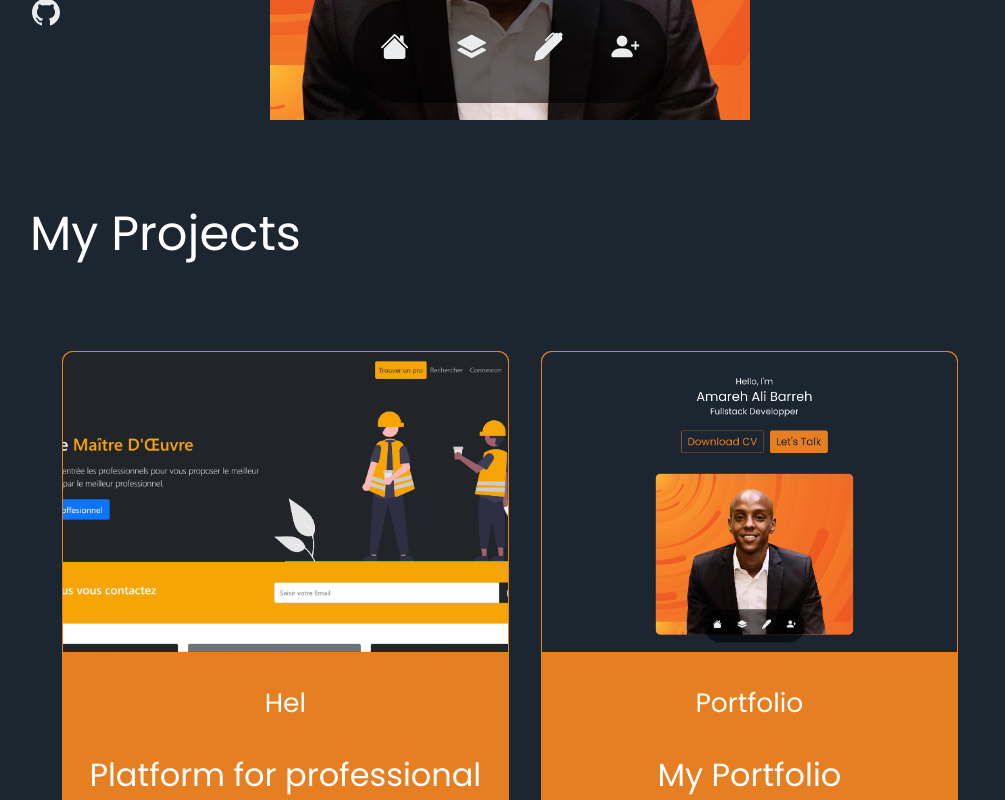
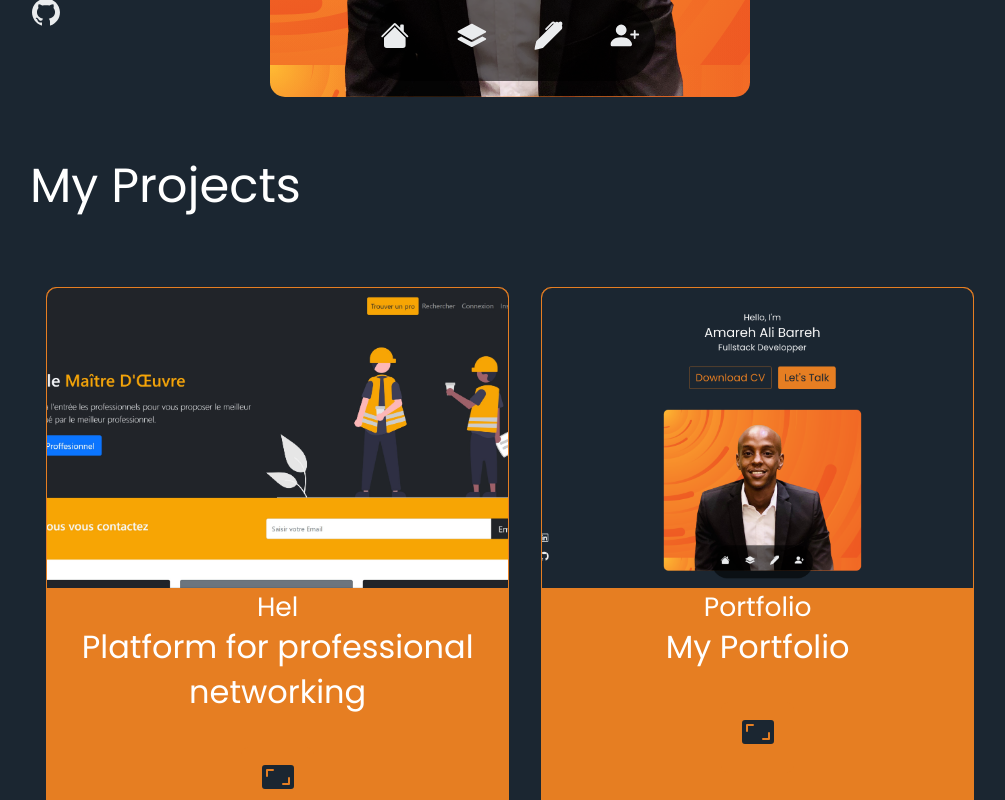
Before and after one commit to BigAma/Portfolio, a React (Create React App) app: page / in a window 1280 px wide. Shown: the part 680-1480 px from the top of the page, without its empty margins (130-1135 px from the left). Built offline with nearby package versions, Linux system fonts and the light colour scheme.

Commit message:
Scaling UI

```diff
--- a/src/components/header/Header.jsx
+++ b/src/components/header/Header.jsx
@@ -28,7 +28,7 @@ const Header = () => {
             <CTA />
             <HeaderSocials />
             <div className='img-header__container'>
-                <img src={image} height="500px" alt='BigAma'></img>
+                <img src={image} alt='BigAma'></img>
             </div>
         </div>
 
--- a/src/components/nav/nav.css
+++ b/src/components/nav/nav.css
@@ -3,11 +3,10 @@
     top: 85vh;
     left: 50%;
     transform: translateX(-50%);
-    padding: 1em;
     border-radius: 50px;
     background-color: var(--transparent);
     display: flex;
     gap: 3rem;
-    padding: 1.7rem;
+    padding: 1rem;
     font-size: 1.8em;
 }
--- a/src/components/portfolio/portfolio.css
+++ b/src/components/portfolio/portfolio.css
@@ -1,6 +1,6 @@
 .container__portfolio {
     text-align: center;
-    padding-top: 2.5em;
+    padding-top: 1em;
     line-height: 1.4;
     font-size: 2em;
     height: 100vh;
@@ -15,9 +15,9 @@
     margin-top: 1em;
     justify-content: space-around;
     gap: 2rem;
-    padding-right: 2rem;
-    padding-left: 2rem;
-    padding-top: 2rem;
+    padding-right: 1rem;
+    padding-left: 1rem;
+    padding-top: 1rem;
 }
 
 .portfolio__item{
@@ -29,11 +29,11 @@
 }
 
 .portfolioitem-desc__container{
-    padding-top: 1em;
+    padding-top: 0,5em;
 }
 
 .portfolioitem-desc__container p {
-    margin-top: 2rem;
+    margin-top: 1,5rem;
 }
 
 .portfolio__tilte{
```
